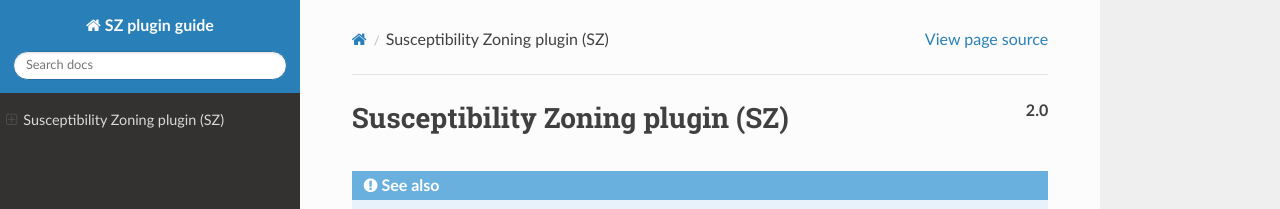
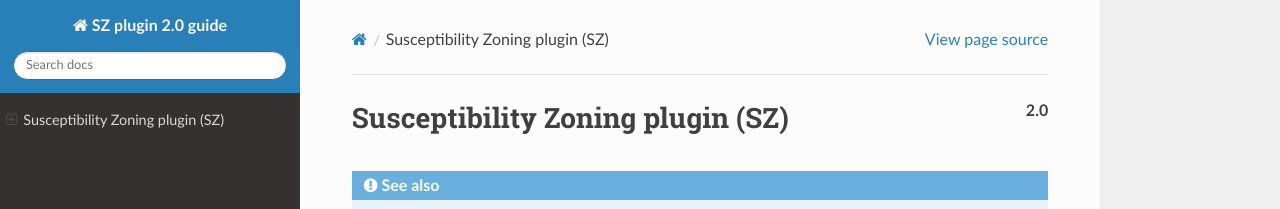
Before and after one commit to SZtools/SZ-docs, a Sphinx documentation site: the page built from docs/source/index.rst, in a window 1280 px wide. Shown: the top 209 px of the page. Built offline with Sphinx 7.4.7 and the Read the Docs theme 3.1.0, drawn with Linux system fonts in a browser that asks for light colours.

Commit message:
Update conf.py
Adding 2.0 in configuration file

```diff
--- a/docs/source/conf.py
+++ b/docs/source/conf.py
@@ -3,7 +3,7 @@
 import sphinx_rtd_theme
 
 # -- Project information
-project = 'SZ plugin guide'
+project = 'SZ plugin 2.0 guide'
 copyright = '2024, Giacomo Titti'
 author = 'Giacomo Titti'
 
```
